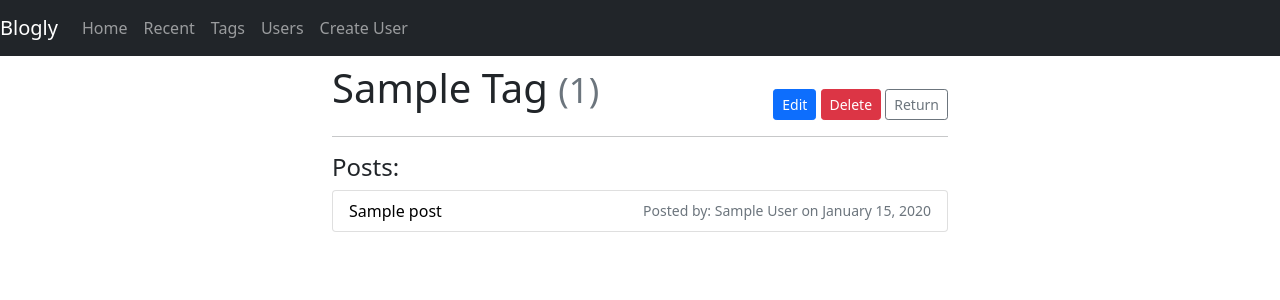
After one commit to Woozical/sprinboard-23.1, a Flask app: page /tags/1 in a window 1280 px wide. The commit adds this page. Shown: the top 300 px of the page. Run offline with Flask 2, Linux system fonts and the light colour scheme; tables that the repository leaves empty hold one stand-in row (values such as "Sample post").

Commit message:
tag listing and detail views

```diff
--- a/app.py
+++ b/app.py
@@ -31,6 +31,16 @@
 def user_list_view():
     users = User.get_all()
     return render_template('list.html', users=users)
+
+@app.route('/tags')
+def tag_list_view():
+    tags = Tag.get_all()
+    return render_template('tag-list.html', tags=tags)
+
+@app.route('/tags/<int:tag_id>')
+def tag_detail_view(tag_id):
+    tag = Tag.query.get(tag_id)
+    return render_template('tag-detail.html', tag=tag)
 
 @app.route('/users/new', methods=['GET'])
 def create_form_view():
@@ -171,7 +181,12 @@
             post.tags.append(tag)
 
     db.session.add(post)
-    db.session.commit()
+
+    try:
+        db.session.commit()
+    except:
+        flash('An error occured when saving your post. Please try again later.', 'danger')
+        db.session.rollback()
 
     return redirect(f'/posts/{post.id}')
 
--- a/models.py
+++ b/models.py
@@ -110,6 +110,14 @@
     def __repr__(self):
         return f"<Tag ID{self.id} {self.name}>"
 
+    @classmethod
+    def get_all(cls, sorted=True):
+        return cls.query.order_by(cls.name).all() if sorted else cls.query.all()
+
+    @property
+    def post_count(self):
+        return len(self.posts)
+
 class PostTag(db.Model):
     __tablename__ = "posts_tags"
 
--- a/templates/navbar.html
+++ b/templates/navbar.html
@@ -7,6 +7,7 @@
       <div class="navbar-nav">
         <a id="nav-home" class="nav-item nav-link" href="/">Home</a>
         <a id="nav-recent" class="nav-item nav-link" href="/recent">Recent</a>
+        <a id="nav-tags" class="nav-item nav-link" href="/tags">Tags</a>
         <a id="nav-users" class="nav-item nav-link" href="/users">Users</a>
         <a id="nav-create-user" class="nav-item nav-link" href="/users/new">Create User</a>
       </div>
--- /dev/null
+++ b/templates/tag-detail.html
@@ -0,0 +1,42 @@
+{% extends 'base.html' %}
+
+{% block title %}Tag - {{tag.name.title()}}{% endblock %}
+{% block content %}
+<div class="container view50">
+    <div class="d-flex justify-content-between">
+    <h1 class="h1-center">{{tag.name.title()}}
+        <small class="text-muted">
+            ({{tag.post_count}})
+        </small>
+    </h1>
+    <div class="align-self-end">
+    <a class="btn btn-sm btn-primary" href="/tags/{{tag.id}}/edit">Edit</a>
+    <a class="btn btn-sm btn-danger" href="/tags/{{tag.id}}/delete">Delete</a>
+    <a class="btn btn-sm btn-outline-secondary" href="/tags">Return</a>
+    </div>
+    </div>
+    <hr>
+    {% if tag.posts %}
+    <h4>Posts:</h4>
+    <ul class="list-group">
+        {% for post in tag.posts %}
+        {% if loop.index % 2 != 0 %}
+        <li class="list-group-item list-group-item d-flex justify-content-between align-items-center">
+            <a class="no-decor" href="/posts/{{post.id}}">{{post.title}}</a>
+            <small class="text-muted">
+                Posted by: {{post.poster.full_name}} on {{post.create_date}}
+            </small>
+        </li>
+        {% else %}
+        <li class="list-group-item list-group-item-secondary d-flex justify-content-between align-items-center">
+            <a class="no-decor" href="/posts/{{post.id}}">{{post.title}}</a>
+            <small class="text-muted">
+                Posted by: {{post.poster.full_name}} on {{post.create_date}}
+            </small>
+        </li>
+        {% endif %}
+        {% endfor %}
+    </ul>
+    {% endif %}
+</div>
+{% endblock %}
```
Also changed, not shown: templates/tag-list.html (added, +33 -0 lines).
